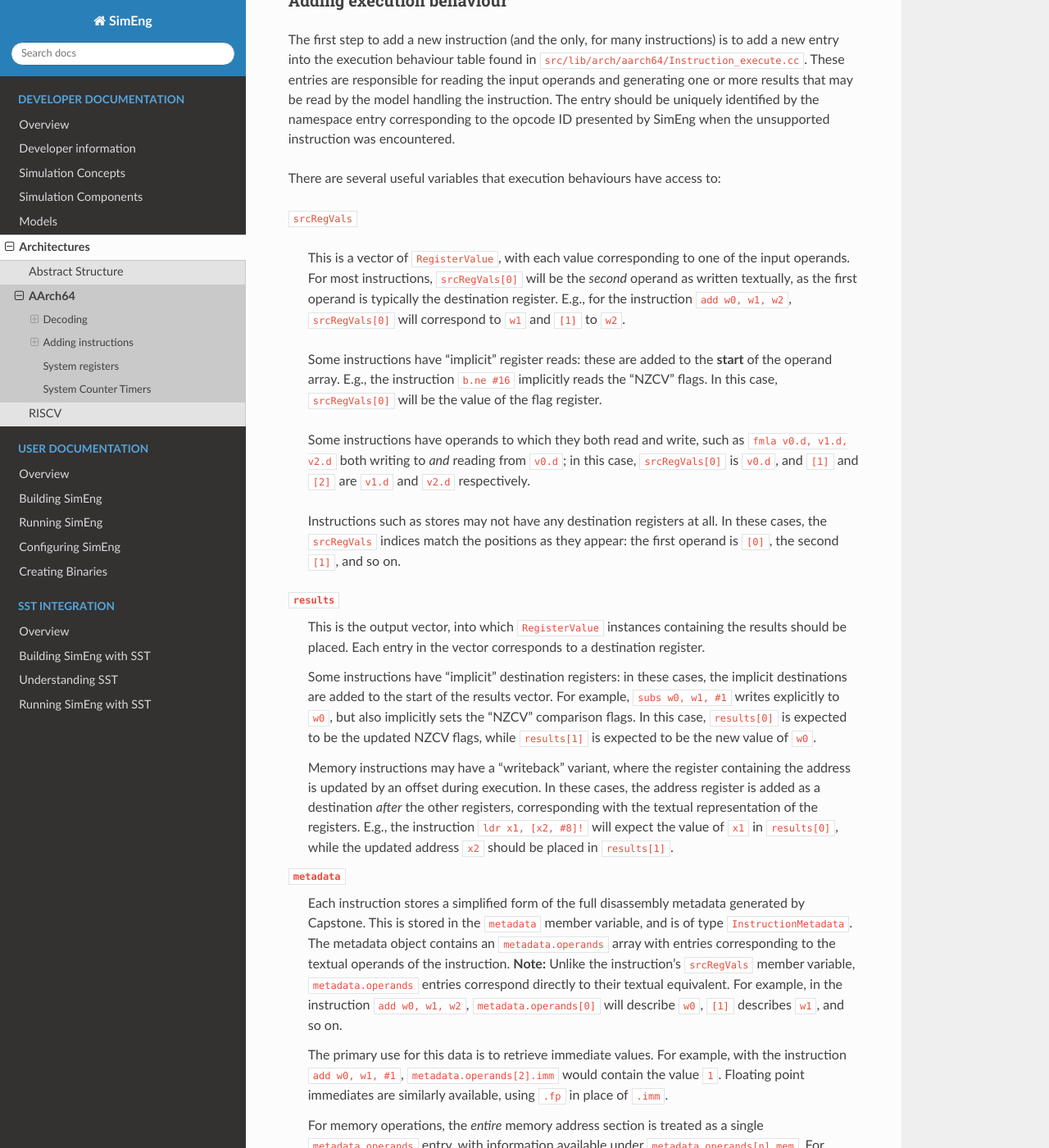
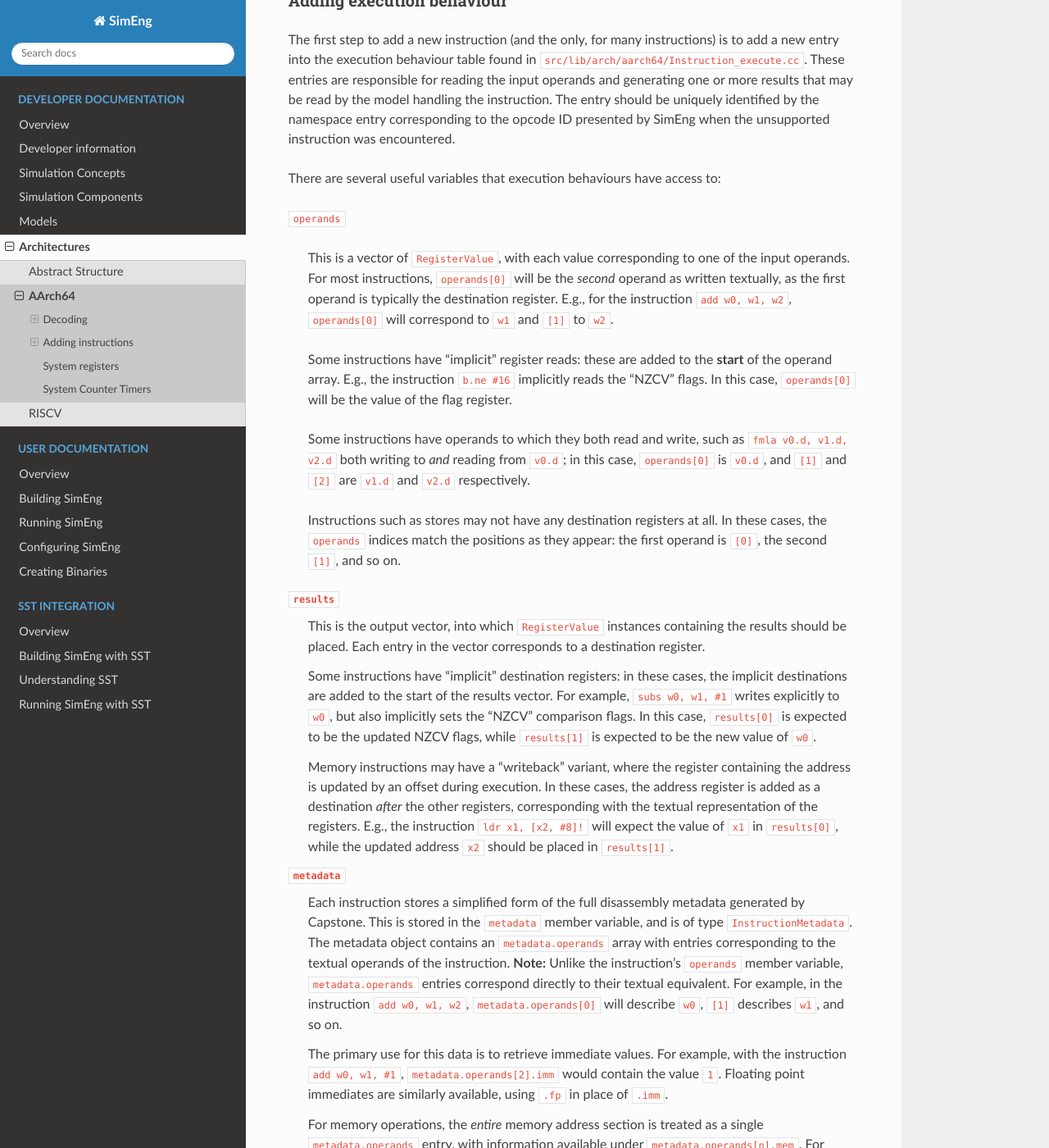
Before and after one commit to UoB-HPC/SimEng, a Sphinx documentation site: the page built from docs/sphinx/developer/arch/supported/aarch64.rst, in a window 1280 px wide and 1400 px high, scrolled down 4787 px. Shown: the whole window at 82% size. Built offline with Sphinx 7.4.7 and the Read the Docs theme 2.0.0, drawn with Linux system fonts in a browser that asks for light colours; pages that are not in the unit, such as notebooks, are missing from menus; some of the changed text lies outside the part shown.

Commit message:
Undo operands renaming in docs

```diff
--- a/docs/sphinx/developer/arch/supported/aarch64.rst
+++ b/docs/sphinx/developer/arch/supported/aarch64.rst
@@ -122,17 +122,17 @@
 
 There are several useful variables that execution behaviours have access to:
 
-``srcRegVals``
+``operands``
 
 .. _aarch64-adding-execution-behaviour-operands:
 
-  This is a vector of ``RegisterValue``, with each value corresponding to one of the input operands. For most instructions, ``srcRegVals[0]`` will be the *second* operand as written textually, as the first operand is typically the destination register. E.g., for the instruction ``add w0, w1, w2``, ``srcRegVals[0]`` will correspond to ``w1`` and ``[1]`` to ``w2``.
+  This is a vector of ``RegisterValue``, with each value corresponding to one of the input operands. For most instructions, ``operands[0]`` will be the *second* operand as written textually, as the first operand is typically the destination register. E.g., for the instruction ``add w0, w1, w2``, ``operands[0]`` will correspond to ``w1`` and ``[1]`` to ``w2``.
 
-  Some instructions have "implicit" register reads: these are added to the **start** of the operand array. E.g., the instruction ``b.ne #16`` implicitly reads the "NZCV" flags. In this case, ``srcRegVals[0]`` will be the value of the flag register.
+  Some instructions have "implicit" register reads: these are added to the **start** of the operand array. E.g., the instruction ``b.ne #16`` implicitly reads the "NZCV" flags. In this case, ``operands[0]`` will be the value of the flag register.
 
-  Some instructions have operands to which they both read and write, such as ``fmla v0.d, v1.d, v2.d`` both writing to *and* reading from ``v0.d``; in this case, ``srcRegVals[0]`` is ``v0.d``, and ``[1]`` and ``[2]`` are ``v1.d`` and ``v2.d`` respectively.
+  Some instructions have operands to which they both read and write, such as ``fmla v0.d, v1.d, v2.d`` both writing to *and* reading from ``v0.d``; in this case, ``operands[0]`` is ``v0.d``, and ``[1]`` and ``[2]`` are ``v1.d`` and ``v2.d`` respectively.
 
-  Instructions such as stores may not have any destination registers at all. In these cases, the ``srcRegVals`` indices match the positions as they appear: the first operand is ``[0]``, the second ``[1]``, and so on.
+  Instructions such as stores may not have any destination registers at all. In these cases, the ``operands`` indices match the positions as they appear: the first operand is ``[0]``, the second ``[1]``, and so on.
 
 ``results``
   This is the output vector, into which ``RegisterValue`` instances containing the results should be placed. Each entry in the vector corresponds to a destination register.
@@ -142,7 +142,7 @@
   Memory instructions may have a "writeback" variant, where the register containing the address is updated by an offset during execution. In these cases, the address register is added as a destination *after* the other registers, corresponding with the textual representation of the registers. E.g., the instruction ``ldr x1, [x2, #8]!`` will expect the value of ``x1`` in ``results[0]``, while the updated address ``x2`` should be placed in ``results[1]``.
 
 ``metadata``
-  Each instruction stores a simplified form of the full disassembly metadata generated by Capstone. This is stored in the ``metadata`` member variable, and is of type ``InstructionMetadata``. The metadata object contains an ``metadata.operands`` array with entries corresponding to the textual operands of the instruction. **Note:** Unlike the instruction's ``srcRegVals`` member variable, ``metadata.operands`` entries correspond directly to their textual equivalent. For example, in the instruction ``add w0, w1, w2``, ``metadata.operands[0]`` will describe ``w0``, ``[1]`` describes ``w1``, and so on.
+  Each instruction stores a simplified form of the full disassembly metadata generated by Capstone. This is stored in the ``metadata`` member variable, and is of type ``InstructionMetadata``. The metadata object contains an ``metadata.operands`` array with entries corresponding to the textual operands of the instruction. **Note:** Unlike the instruction's ``operands`` member variable, ``metadata.operands`` entries correspond directly to their textual equivalent. For example, in the instruction ``add w0, w1, w2``, ``metadata.operands[0]`` will describe ``w0``, ``[1]`` describes ``w1``, and so on.
 
   The primary use for this data is to retrieve immediate values. For example, with the instruction ``add w0, w1, #1``, ``metadata.operands[2].imm`` would contain the value ``1``. Floating point immediates are similarly available, using ``.fp`` in place of ``.imm``.
 
@@ -154,11 +154,11 @@
 
 Scalable Matrix Extension
 ''''''''''''''''''''''''''
-Also supported is the Arm SME extension and thus the use of ``ZA`` sub-tile registers. The implementation of the ``ZA`` register is to treat each horizontal row the same as a vector register. Therefore, if a source operand is a sub-tile of ``ZA`` and contains 16 rows, then there will be 16 corresponding entries in the ``srcRegVals`` vector. Likewise, if a destination operand is ``ZA`` or a sub-tile of ``ZA`` then the ``results`` vector will require the corresponding number of horizontal rows.
+Also supported is the Arm SME extension and thus the use of ``ZA`` sub-tile registers. The implementation of the ``ZA`` register is to treat each horizontal row the same as a vector register. Therefore, if a source operand is a sub-tile of ``ZA`` and contains 16 rows, then there will be 16 corresponding entries in the ``operands`` vector. Likewise, if a destination operand is ``ZA`` or a sub-tile of ``ZA`` then the ``results`` vector will require the corresponding number of horizontal rows.
 
-SME instructions can also operate on sub-tile slices; individual rows or columns within a sub-tile. Regardless of whether a whole sub-tile or a slice is used as a source operand, all rows associated with said tile will be added to the ``srcRegVals`` vector. There are two reasons for this. First, the index value pointing to the relevant slice cannot be evaluated before instruction execution, thus, all sub-tile rows need to be provided. Second, if the source slice is a vertical slice (or a column of the sub-tile) then an element from each row is needed to construct the correct output.
+SME instructions can also operate on sub-tile slices; individual rows or columns within a sub-tile. Regardless of whether a whole sub-tile or a slice is used as a source operand, all rows associated with said tile will be added to the ``operands`` vector. There are two reasons for this. First, the index value pointing to the relevant slice cannot be evaluated before instruction execution, thus, all sub-tile rows need to be provided. Second, if the source slice is a vertical slice (or a column of the sub-tile) then an element from each row is needed to construct the correct output.
 
-Furthermore, a similar situation is present when a sub-tile slice is a destination operand. The ``results`` vector will expect a ``registerValue`` entry for each row of the targeted sub-tile, again due to the same two reasons listed previously. But, when a sub-tile slice is a destination operand, **all** associated rows of the sub-tile will also be added to the ``srcRegVals`` vector. Again, this is down to two key, similar reasons. First, when a destination is a sub-tile slice, we only want to update that row or column. As the we are unable to calculate which slice will be our destination before execution has commenced, all possible slices must be added to the ``results`` vector. If we were to not provide a ``RegisterValue`` to each entry of the ``results`` vector, the default value is 0. Therefore, in order to not zero-out the other slices within the sub-tile we will need access to their current values. Secondly, if the destination is a vertical slice (or sub-tile column) then only one element per row should be updated; the rest should remain unchanged.
+Furthermore, a similar situation is present when a sub-tile slice is a destination operand. The ``results`` vector will expect a ``registerValue`` entry for each row of the targeted sub-tile, again due to the same two reasons listed previously. But, when a sub-tile slice is a destination operand, **all** associated rows of the sub-tile will also be added to the ``operands`` vector. Again, this is down to two key, similar reasons. First, when a destination is a sub-tile slice, we only want to update that row or column. As the we are unable to calculate which slice will be our destination before execution has commenced, all possible slices must be added to the ``results`` vector. If we were to not provide a ``RegisterValue`` to each entry of the ``results`` vector, the default value is 0. Therefore, in order to not zero-out the other slices within the sub-tile we will need access to their current values. Secondly, if the destination is a vertical slice (or sub-tile column) then only one element per row should be updated; the rest should remain unchanged.
 
 Before implementing any further SME functionality we highly recommend familiarising yourself with the specification; found `here <https://developer.arm.com/documentation/ddi0616/latest>`_.
 
@@ -202,7 +202,7 @@
 Zero registers
 **************
 
-AArch64 provides two zero registers, ``WZR`` and ``XZR``, which are always read as 0. This implementation mirrors that behaviour, and will automatically populate the relevant ``srcRegVals`` entry with a 0-value ``RegisterValue``.
+AArch64 provides two zero registers, ``WZR`` and ``XZR``, which are always read as 0. This implementation mirrors that behaviour, and will automatically populate the relevant ``operands`` entry with a 0-value ``RegisterValue``.
 
 For instructions that are capable of generating multiple results (typically flag-setting instructions), they can claim to write to one of the zero registers: in these cases, the result is discarded. This implementation supports this behaviour, and reduces the number of available ``results`` entries accordingly.
 
@@ -211,7 +211,7 @@
 
 In addition to an execution behaviour, memory instructions also require a new entry in the address generation behaviour table found in ``src/lib/arch/aarch64/Instruction_address.cc``. These entries are responsible for describing the method used to generate the addresses that these instructions will read from or write to.
 
-Address generation is expected to generate one or more instances of ``MemoryAccessTarget``, containing an address and the number of bytes to access. The same variables described above (``srcRegVals``, ``metadata``) are available to use to generate these addresses.
+Address generation is expected to generate one or more instances of ``MemoryAccessTarget``, containing an address and the number of bytes to access. The same variables described above (``operands``, ``metadata``) are available to use to generate these addresses.
 
 Once the addresses have been generated, they should be supplied in a vector to the ``setMemoryAddresses`` helper function.
 
--- a/docs/sphinx/developer/arch/supported/riscv.rst
+++ b/docs/sphinx/developer/arch/supported/riscv.rst
@@ -60,7 +60,7 @@
 Zero registers
 **************
 
-RISC-V provides a zero register ``RO`` which is always read as 0. This implementation mirrors that behaviour, and will automatically populate the relevant ``srcRegVals`` entry with a 0-value ``RegisterValue``.
+RISC-V provides a zero register ``RO`` which is always read as 0. This implementation mirrors that behaviour, and will automatically populate the relevant ``operands`` entry with a 0-value ``RegisterValue``.
 
 For instructions that write to the zero registers, the result is discarded. The number of available ``results`` entries is reduced accordingly.
 
@@ -69,7 +69,7 @@
 
 In addition to an execution behaviour, memory instructions also require a new entry in the address generation behaviour table found in ``src/lib/arch/riscv/Instruction_address.cc``. These entries are responsible for describing the method used to generate the addresses that these instructions will read from or write to.
 
-Address generation is expected to generate one or more instances of ``MemoryAddressTarget``, containing an address and the number of bytes to access. The same variables as described in the :ref:`AArch64 documentation <aarch64-adding-execution-behaviour-operands>` (``srcRegVals``, ``metadata``) are available to use to generate these addresses.
+Address generation is expected to generate one or more instances of ``MemoryAddressTarget``, containing an address and the number of bytes to access. The same variables as described in the :ref:`AArch64 documentation <aarch64-adding-execution-behaviour-operands>` (``operands``, ``metadata``) are available to use to generate these addresses.
 
 Once the addresses have been generated, they should be supplied in a vector to the ``setMemoryAddresses`` helper function.
 
```
